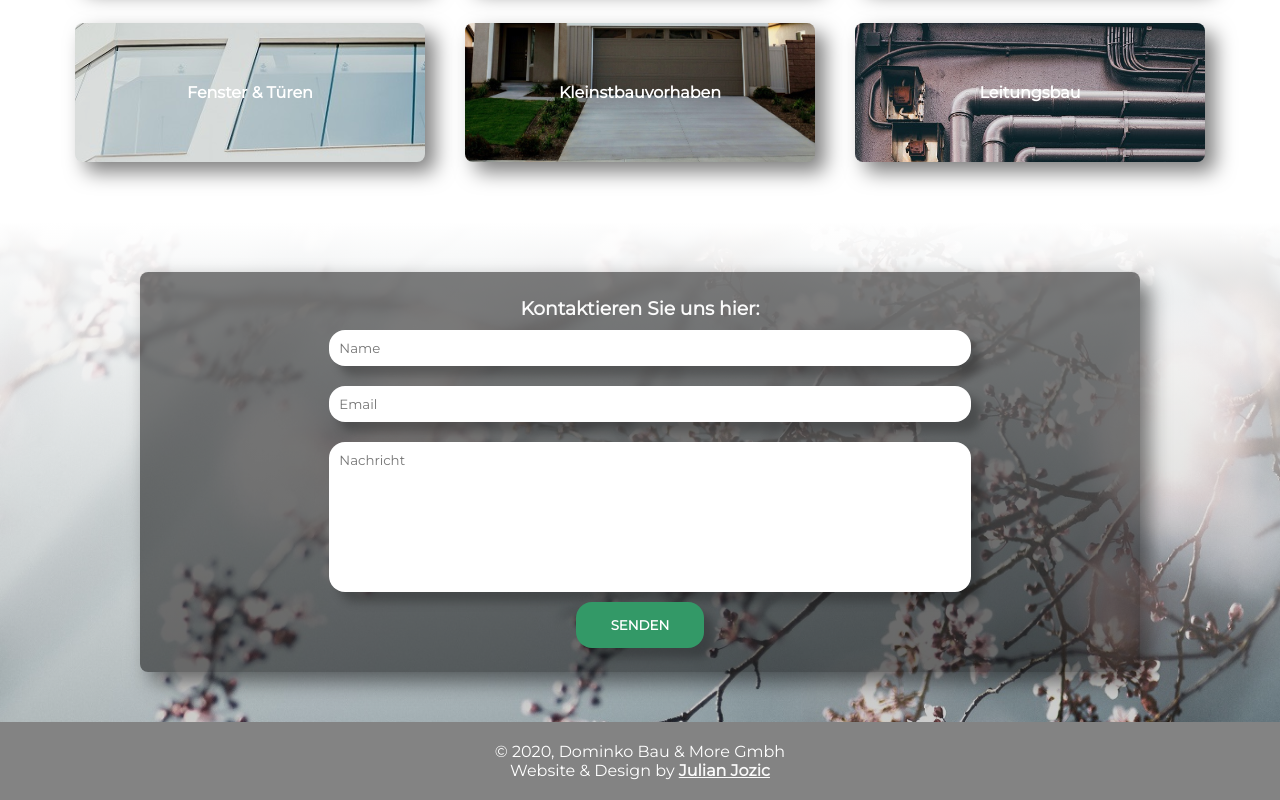
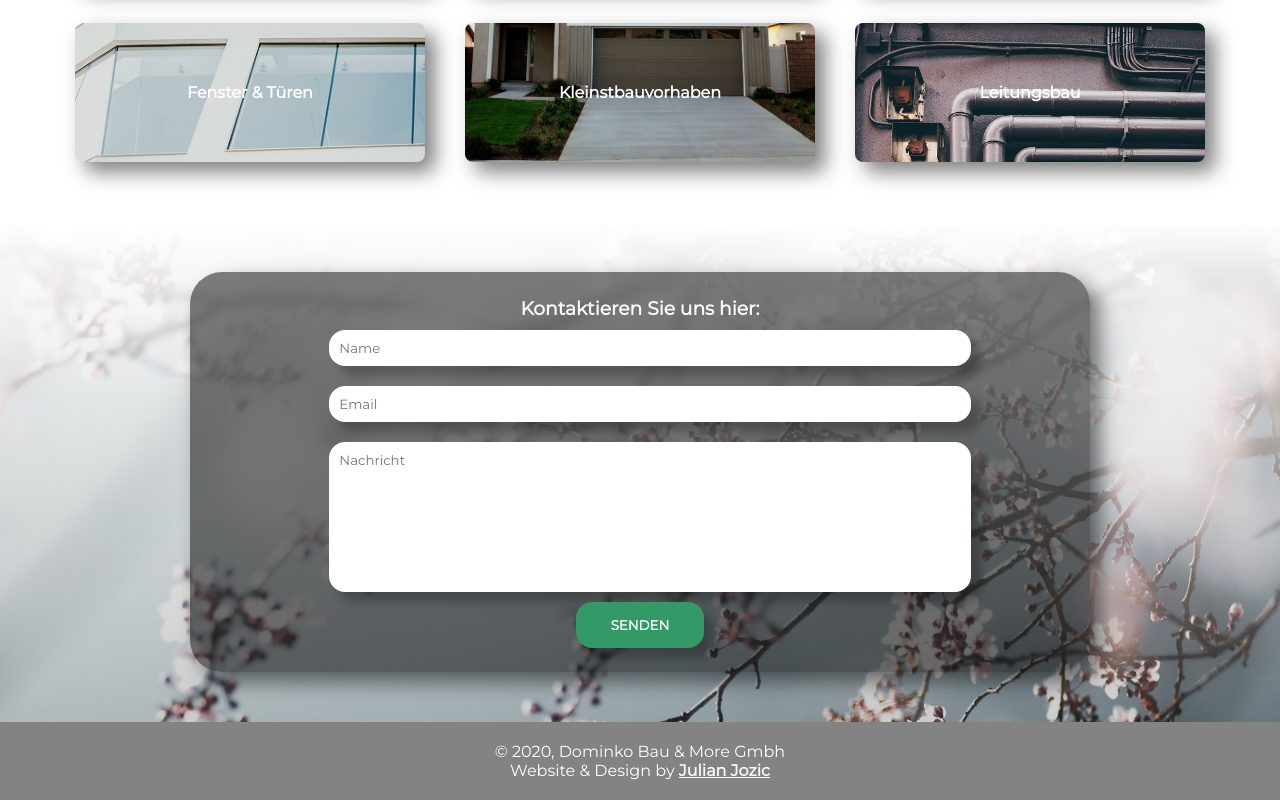
Before and after one commit to jjozic/dominko-bau, a plain HTML site: page index.html in a window 1280 px wide. Shown: the part 389-1189 px from the top of the page. Drawn offline with Linux system fonts and the light colour scheme.

Commit message:
Changed shape of submit form

```diff
--- a/style/style.css
+++ b/style/style.css
@@ -97,8 +97,6 @@ h4{
 .divider{
     margin-top: 40px;
     background-image: linear-gradient(to bottom, rgba(255, 255, 255) 0%,rgba(0,0,0,0.2) 100%), url(../img/ast.jpg);
-
-
     background-size: cover;
     height: 500px;
     display: flex;
@@ -111,9 +109,9 @@ h4{
     padding: 10px;
     height: 400px;
     width: 80%;
-    max-width: 1000px;
+    max-width: 900px;
     background: rgba(0,0,0,0.5);
-    border-radius: 0.5em;
+    border-radius: 2rem;
     box-shadow: 10px 10px 20px 0px rgba(0,0,0,0.5);
     display: flex;
     justify-content: center;
```
